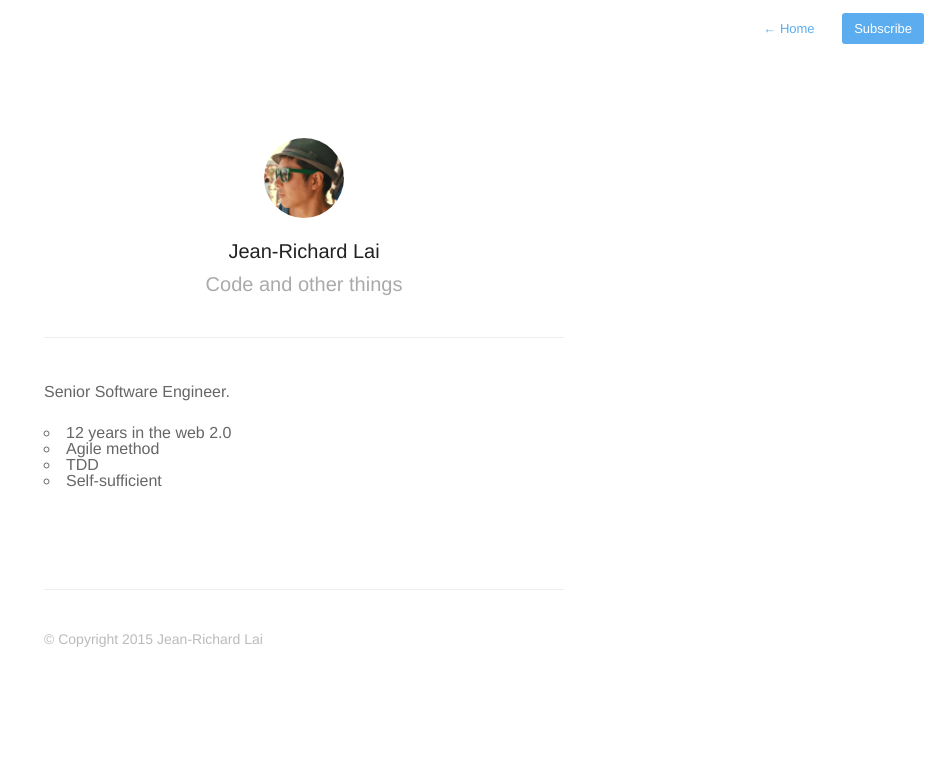
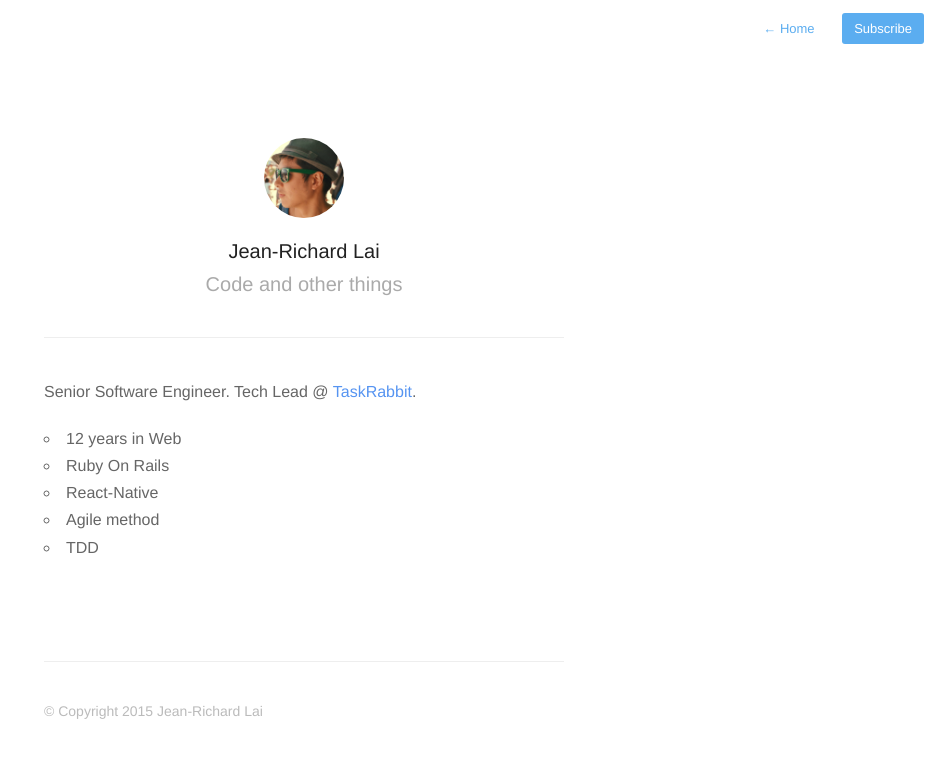
Before and after one commit to jrichardlai/jrichardlai.github.io, a Jekyll site: the page built from about.md, in a window 1280 px wide. Shown: the top 758 px of the page, without its empty margins (336-1280 px from the left). Built offline with Jekyll 4.4.1, drawn with Linux system fonts in a browser that asks for light colours; nearby versions of some CDN libraries; Markdown is read by kramdown in place of the engine named in the settings.

Commit message:
Update about page

```diff
--- a/about.md
+++ b/about.md
@@ -4,11 +4,12 @@ permalink: about/
 profile: true
 ---
 
-Senior Software Engineer.
+Senior Software Engineer. Tech Lead @ [TaskRabbit](https://www.taskrabbit.com).
 
-* 12 years in the web 2.0
+* 12 years in Web
+* Ruby On Rails
+* React-Native
 * Agile method
 * TDD
-* Self-sufficient
 
 {% include footer.html %}
--- a/assets/css/style.css
+++ b/assets/css/style.css
@@ -183,7 +183,7 @@ a,
 }
 
 ul 	{ margin:0; padding:0; }
-li	{ list-style-type:circle; list-style-position:inside; }
+li	{ list-style-type:circle; list-style-position:inside; line-height: 1.7em; }
 
 /* Line Height */
 #post-body, p { line-height:1.7; }
```
